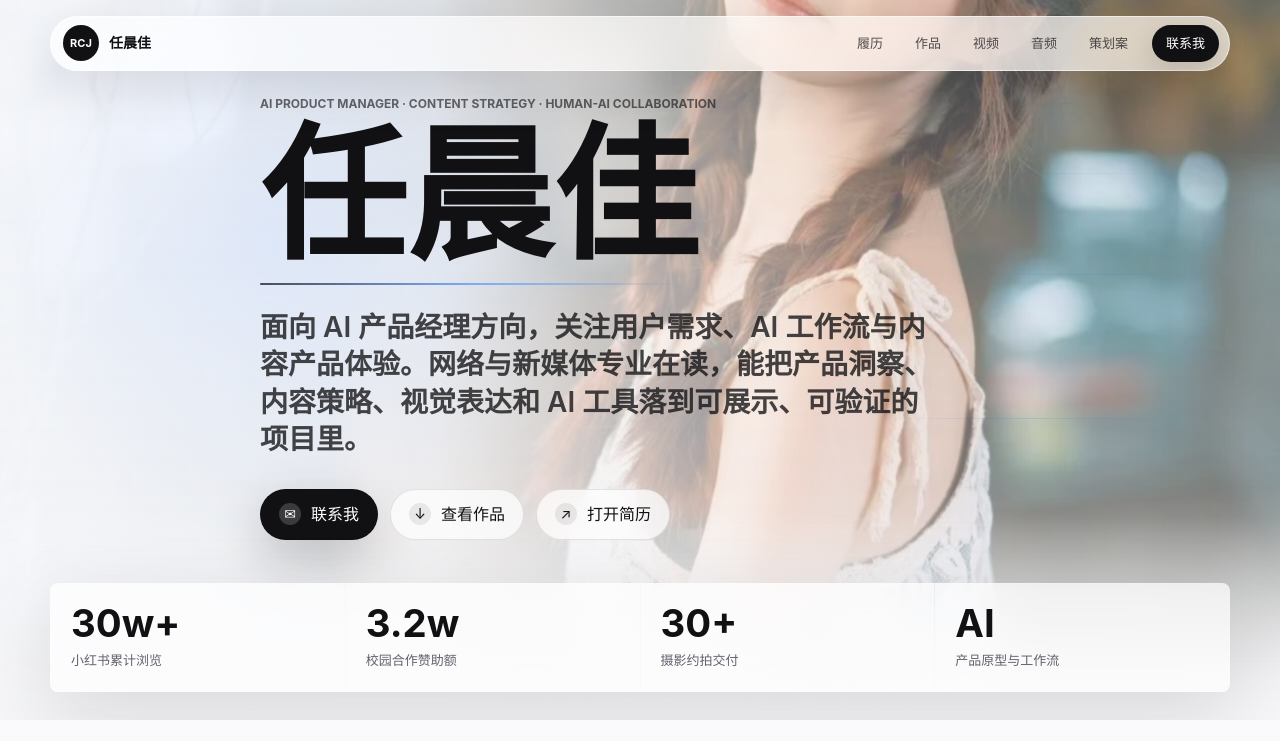
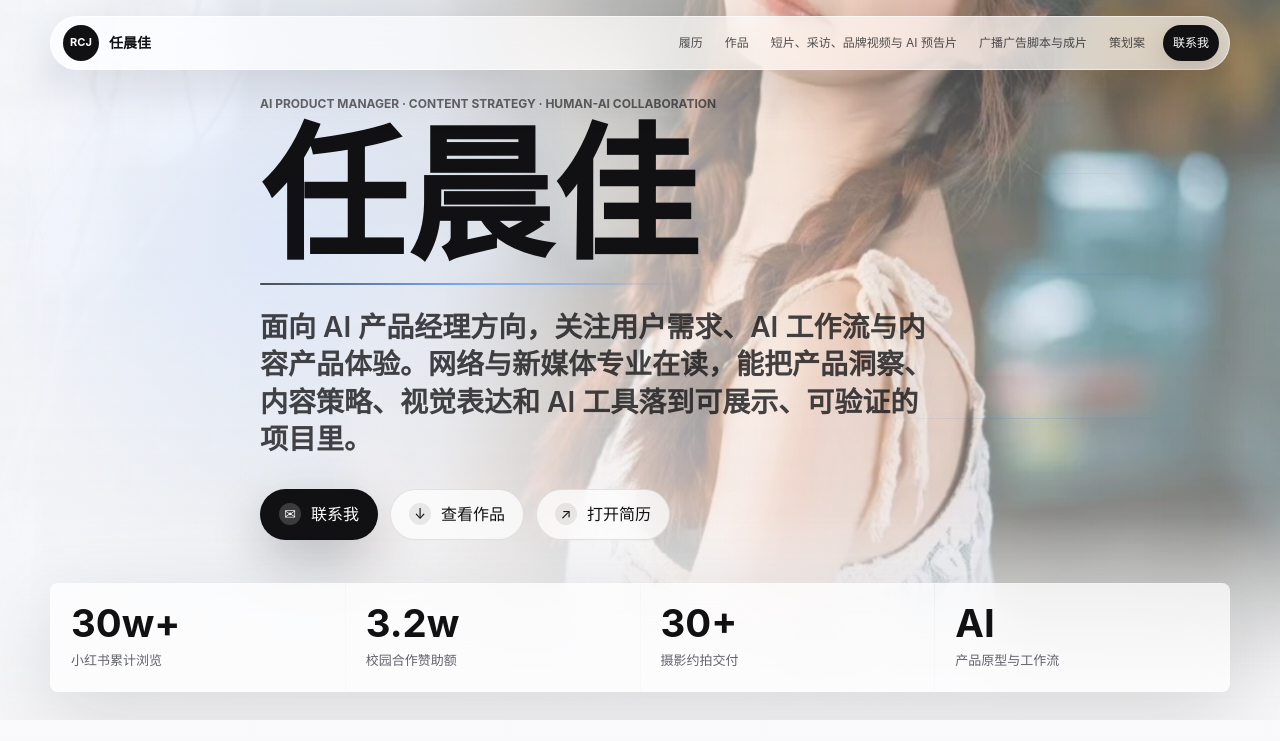
Before and after one commit to Jasmne666/jiajiaoffer, a plain HTML site: page index.html in a window 1280 px wide. Shown: the top 741 px of the page. Drawn offline with nearby package versions, Linux system fonts and the light colour scheme.

Commit message:
Update portfolio navigation labels

```diff
--- a/index.html
+++ b/index.html
@@ -53,8 +53,8 @@
       <nav class="nav-links" aria-label="页面导航">
         <a href="#profile">履历</a>
         <a href="#works">作品</a>
-        <a href="#motion">视频</a>
-        <a href="#audio">音频</a>
+        <a href="#motion">短片、采访、品牌视频与 AI 预告片</a>
+        <a href="#audio">广播广告脚本与成片</a>
         <a href="#docs">策划案</a>
         <a class="nav-cta" href="mailto:r3127511240@163.com">联系我</a>
       </nav>
@@ -193,10 +193,9 @@
         </div>
       </section>
 
-      <section class="section works-section" id="works" aria-labelledby="worksTitle">
+      <section class="section works-section" id="works" aria-label="作品图分类轮播">
         <div class="section-head reveal">
           <p class="eyebrow">Selected Works</p>
-          <h2 id="worksTitle">按类别横向浏览作品图</h2>
         </div>
         <div class="work-carousel-stack" id="workCarousels" aria-label="按类别横向轮播作品图"></div>
       </section>
--- a/styles.css
+++ b/styles.css
@@ -108,16 +108,18 @@ input {
 }
 
 .nav-links {
-  gap: 4px;
+  min-width: 0;
+  gap: 2px;
 }
 
 .nav-links a {
   min-height: 36px;
-  padding: 8px 14px;
+  padding: 8px 10px;
   border-radius: 999px;
   color: rgba(17, 17, 19, 0.72);
-  font-size: 13px;
+  font-size: 12px;
   text-decoration: none;
+  white-space: nowrap;
   transition:
     color 180ms ease,
     background 180ms ease;
```
